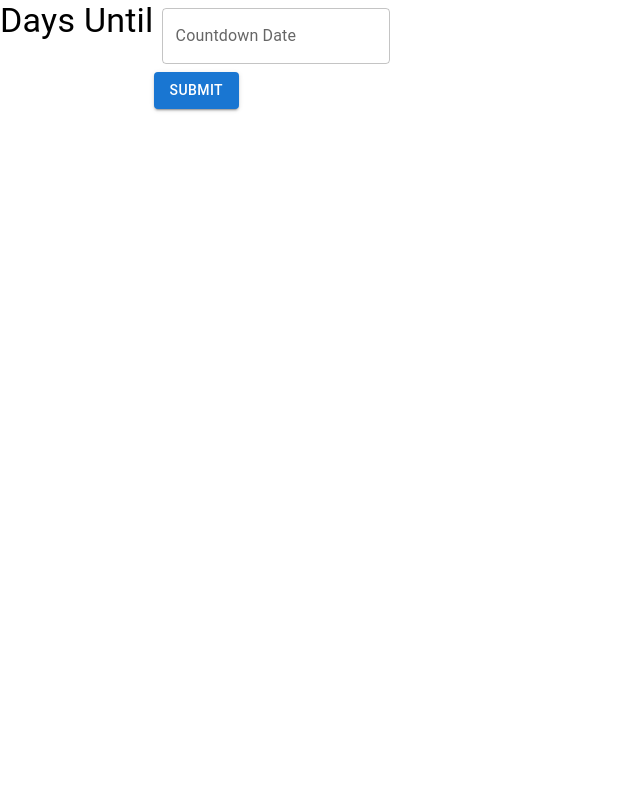
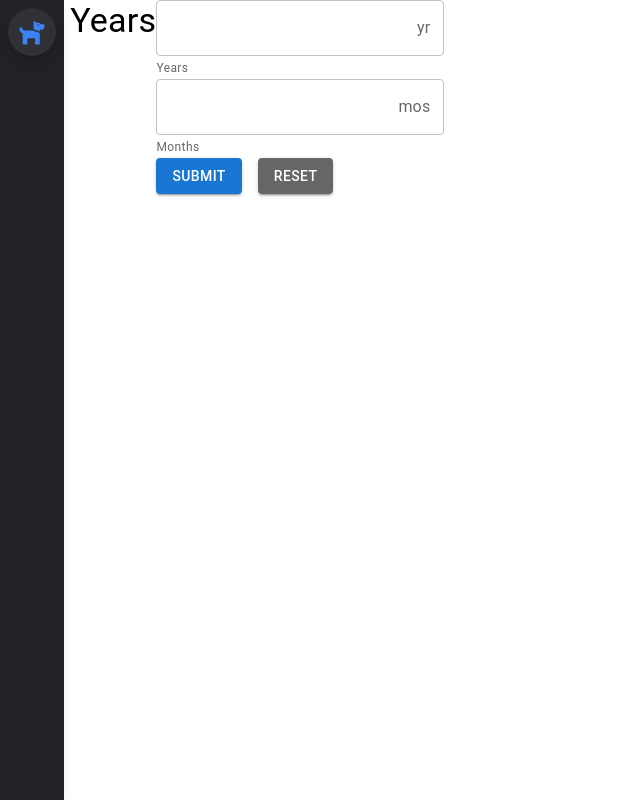
Before and after one commit to colemilne54/Calculator-Emporium, a React (Create React App) app: page / in a window 1280 px wide. Shown: the whole page, without its empty margins (0-640 px from the left). Built offline with nearby package versions, Linux system fonts and the light colour scheme.

Commit message:
sidbar done. time for react-router-dom

```diff
--- a/package.json
+++ b/package.json
@@ -18,7 +18,9 @@
     "moment-jalaali": "^0.7.4 || ^0.8.0 || ^0.9.0",
     "react": "^18.1.0",
     "react-curved-text": "^2.0.2",
-    "react-dom": "^18.1.0"
+    "react-dom": "^18.1.0",
+    "react-icons": "^4.8.0",
+    "react-router-dom": "^6.10.0"
   },
   "scripts": {
     "start": "react-scripts start",
--- a/src/App.js
+++ b/src/App.js
@@ -1,17 +1,20 @@
 import React from 'react';
-import './style.css';
+import './index.css';
 import RandomNumberGenerator from './Components/Calculators/RandomNumberGenerator';
 import AppAppBar from './Components/UI/AppBar';
 import AppFooter from './Components/UI/AppFooter';
 import DogYears from './Components/Calculators/DogYears';
 import BarbellWeight from './Components/Calculators/BarbellWeight';
 import DaysUntil from './Components/Calculators/DaysUntil';
+import SideBar from './Components/UI/SideBar';
 
 export default function App() {
   return (
     <>
       <div className="flex">
-        <DaysUntil />
+        <SideBar />
+        {/* <DaysUntil /> */}
+        <DogYears />
       </div>
     </>
   );
--- a/src/Components/UI/SideBar.js
+++ b/src/Components/UI/SideBar.js
@@ -1,13 +1,28 @@
+import { FaDog, FaRuler } from 'react-icons/fa';
+import { GiWeightLiftingUp, GiWeightScale, GiCardRandom } from 'react-icons/gi'
+import { RiWindyFill } from "react-icons/ri";
+import { BrowserRouter as Router, Route, Switch, Link } from 'react-router-dom';
+
+
 const SideBar = () => {
     return (
-        <div className="fixed">
-            <i>A</i>
-            <i>B</i>
-            <i>C</i>
-            <i>D</i>
-            <i>E</i>
+        <div className="fixed top-0 left-0 h-screen w-16 m-0
+                        flex flex-col
+                        bg-primary text-secondary shadow-lg">
+
+            <SideBarIcon icon={<FaDog size="28" />} text="Dog Years Calculator" />
         </div>
     );
 };
 
+const SideBarIcon = ({ icon, text }) => (
+    <div className="sidebar-icon group">
+        {icon}
+
+        <span class="sidebar-tooltip group-hover:scale-100">
+            {text}
+        </span>
+    </div>
+)
+
 export default SideBar;
--- a/src/style.css
+++ b/src/index.css
@@ -1,6 +1,25 @@
 @tailwind base;
 @tailwind components;
 @tailwind utilities;
+
+@layer components {
+  .sidebar-icon {
+    @apply relative flex items-center justify-center
+    h-12 w-12 mt-2 mb-2 mx-auto
+    bg-gray-800 text-blue-500
+    hover:bg-blue-500 hover:text-white
+    rounded-3xl hover:rounded-xl
+    transition-all duration-300 ease-linear
+    cursor-pointer shadow-lg;
+  }
+
+  .sidebar-tooltip {
+    @apply absolute w-auto p-2 m-2 min-w-max left-14 rounded-md shadow-md
+    text-white bg-gray-900
+    text-xs font-bold
+    transition-all duration-100 scale-0 origin-left;
+  }
+}
 
 h1,
 p {
--- a/tailwind.config.js
+++ b/tailwind.config.js
@@ -4,7 +4,25 @@ module.exports = {
     "./src/**/*.{js,jsx,ts,tsx}",
   ],
   theme: {
-    extend: {},
+    extend: {
+      colors : {
+        primary: '#202225',
+        secondary: '#5865f2',
+        gray: {
+          900: '#202225',
+          800: '#2f3136',
+          700: '#36393f',
+          600: '#4f545c',
+          400: '#d4d7dc',
+          300: '#e3e5e8',
+          200: '#ebedef',
+          100: '#f2f3f5',
+        },
+      },
+      spacing: {
+        88: '22rem',
+      },
+    },
   },
   plugins: [],
 }
```
Also changed, not shown: 1 other file (tests, documents, lock files or other folders).
